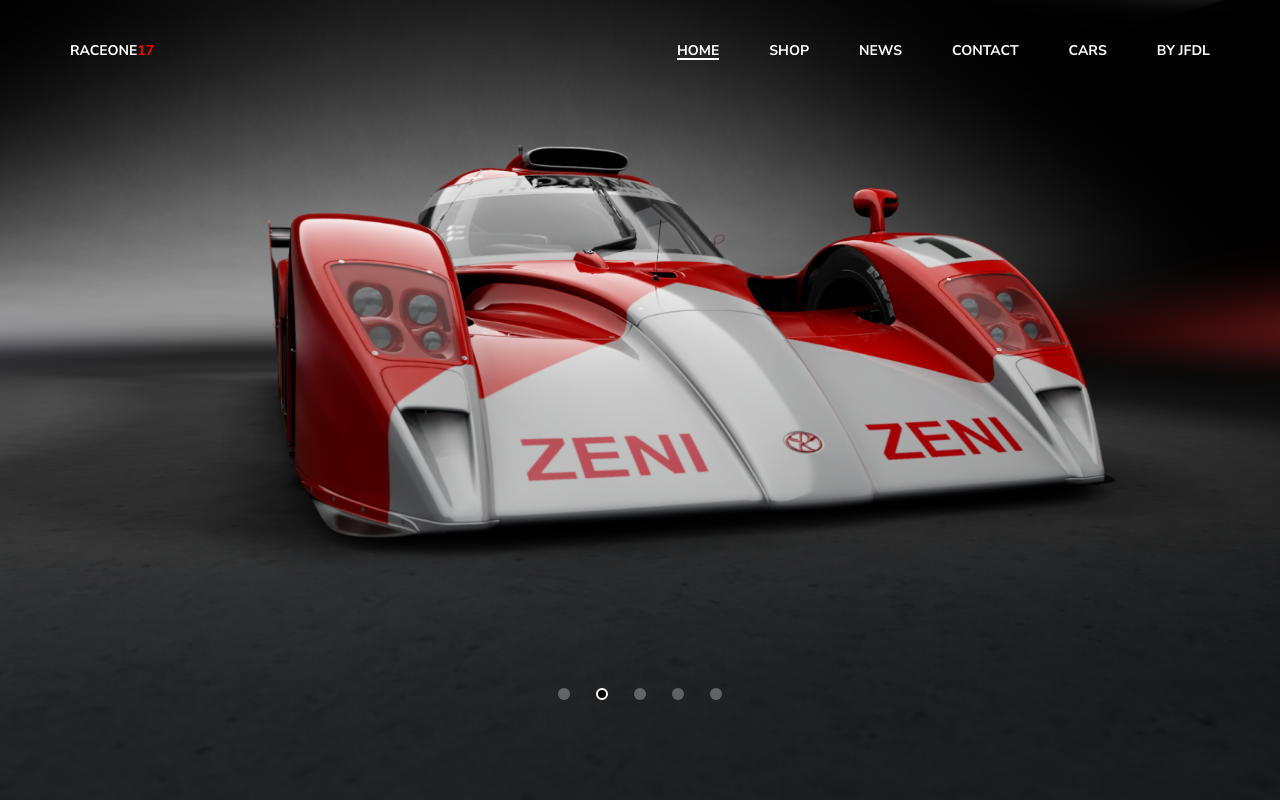
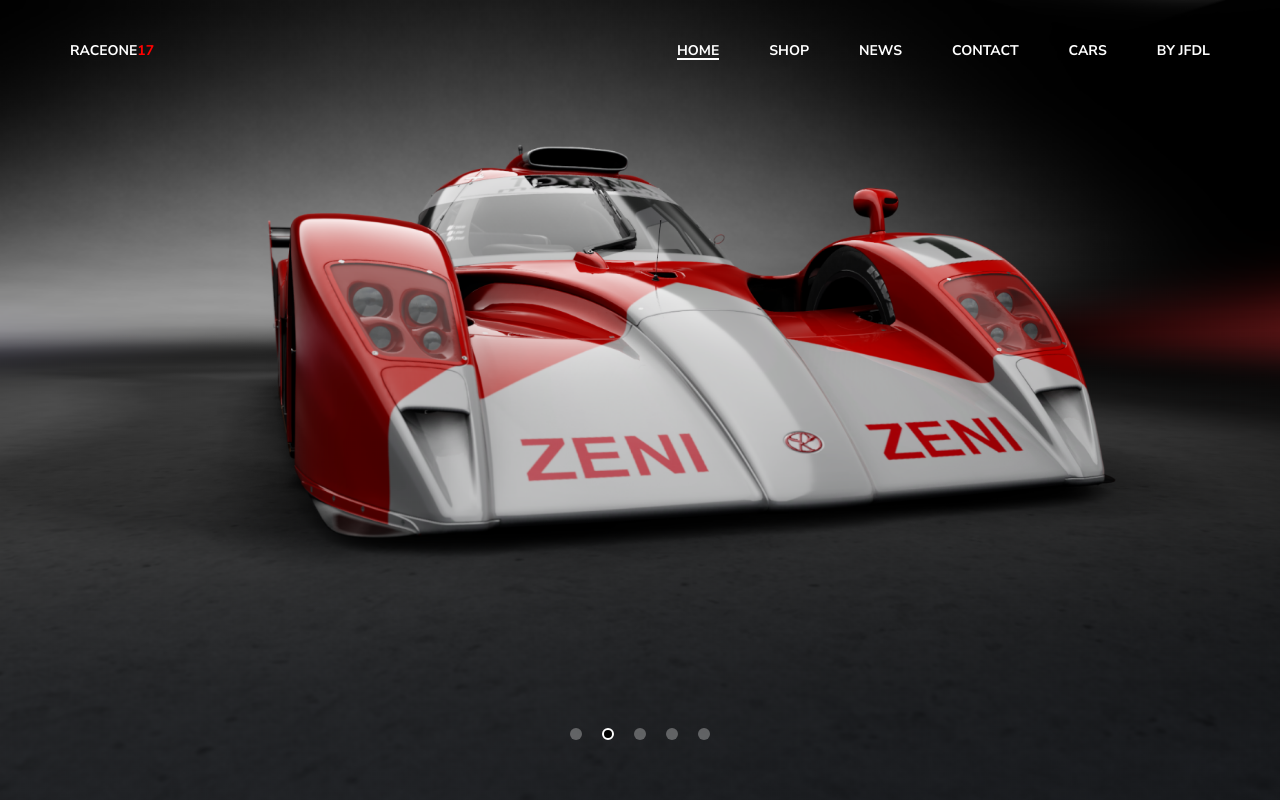
Before and after one commit to bob1663/raceone17, a React (Vite) app in the folder client/: page / in a window 1280 px wide. Shown: the top 800 px of the page. Built offline with nearby package versions, Linux system fonts and the light colour scheme; grey boxes are pictures that could not be loaded.

Commit message:
seventeenth commit

```diff
--- a/client/src/components/MainCarousel/MainCarousel.css
+++ b/client/src/components/MainCarousel/MainCarousel.css
@@ -15,15 +15,15 @@
   justify-content: flex-end;
   align-items: flex-end;
   width: 100%;
-  margin-bottom: 150px;
+  margin-bottom: 120px;
   text-transform: uppercase;
 }
 
 .app__mc-content h1 {
   font-family: var(--font-sans);
   font-weight: 700;
-  font-size: 64px;
-  line-height: 87px;
+  font-size: 52px;
+  line-height: 75px;
   color: #ffffff;
   margin-bottom: 10px;
 }
@@ -31,8 +31,8 @@
 .app__mc-content h3 {
   font-family: var(--font-sans);
   font-weight: 300;
-  font-size: 32px;
-  line-height: 44px;
+  font-size: 24px;
+  line-height: 36px;
   color: #ffffff;
   margin-bottom: 30px;
 }
--- a/client/src/pages/Home/Home.jsx
+++ b/client/src/pages/Home/Home.jsx
@@ -25,7 +25,7 @@ const settings = {
     <div
       style={{
         position: "absolute",
-        bottom: "100px",
+        bottom: "60px",
         textAlign: "center",
         width: "100%",
         alignItems: "center",
@@ -38,7 +38,7 @@ const settings = {
           alignItems: "center",
           display: "flex",
           justifyContent: "center",
-          gap: "16px",
+          gap: "10px",
         }}
       >
         {dots.map((dot, index) => {
```
